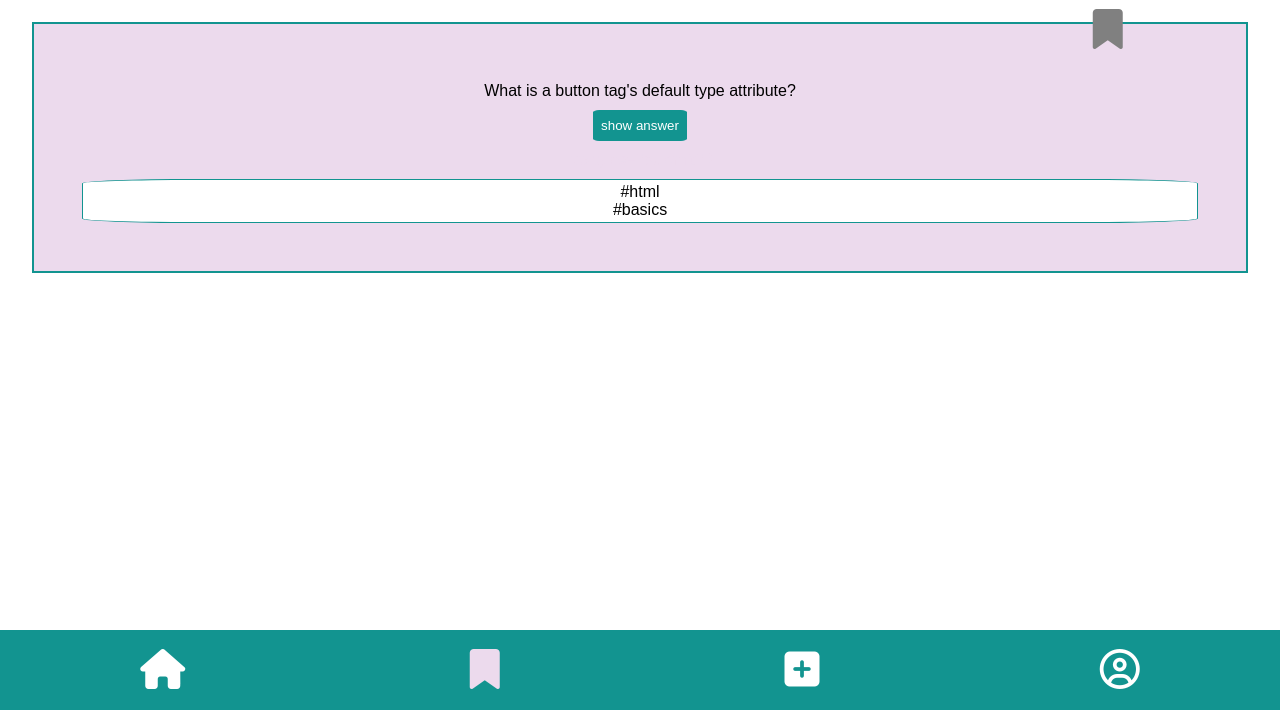
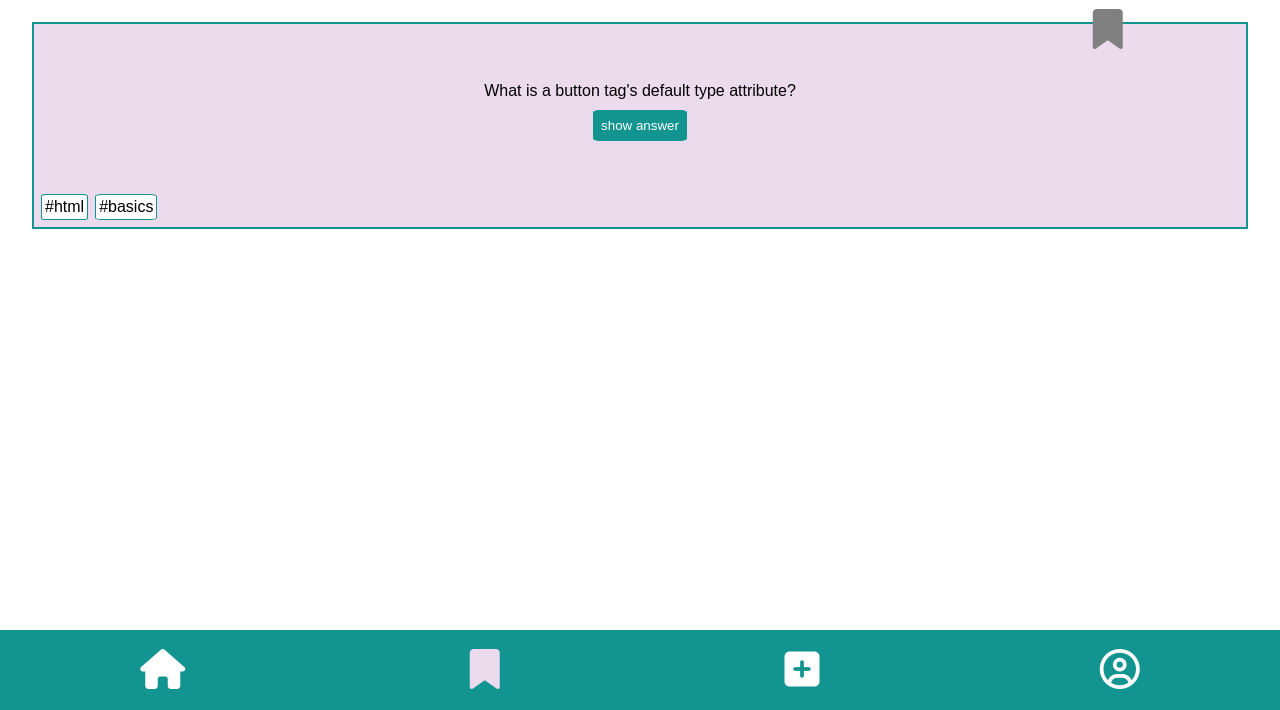
Before and after one commit to ufelgen/quiz-app, a plain HTML site: page bookmarks.html in a window 1280 px wide. Shown: the part 90-800 px from the top of the page. Drawn offline with Linux system fonts and the light colour scheme.

Commit message:
fix bookmark page layout

```diff
--- a/bookmarks.html
+++ b/bookmarks.html
@@ -33,9 +33,9 @@
         <p class="quiz-card__answer" data-js="quiz-card__answer-2b">
           It's type="submit" !
         </p>
-        <div class="quiz-card__tag">
-          <p class="quiz-card__tag-html">#html</p>
-          <p class="quiz-card__tag-basics">#basics</p>
+        <div class="quiz-card__tags">
+          <p class="quiz-card__tag">#html</p>
+          <p class="quiz-card__tag">#basics</p>
         </div>
       </section>
     </main>
```
